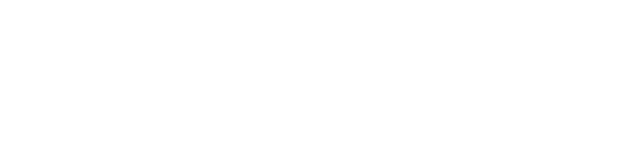
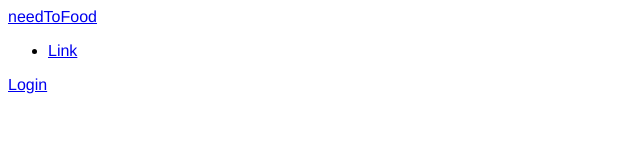
Before and after one commit to remckenna/CS4241_FinalProject, a website: page public/index.html in a window 1280 px wide. Shown: the whole page, without its empty margins (0-640 px from the left). Drawn offline with Linux system fonts and the light colour scheme.

Commit message:
robert I'm sorry I forgot to branch

```diff
--- a/public/css/main.css
+++ b/public/css/main.css
@@ -11,3 +11,7 @@ body
   background-color: #FFFFFF;
   font-family: "HelveticaNeue-Light", "Helvetica Neue Light", "Helvetica Neue", Helvetica, Arial, "Lucida Grande", sans-serif;
 }
+
+#masthead {
+  border-bottom: 3px solid #70748C;
+}
--- a/public/index.html
+++ b/public/index.html
@@ -16,6 +16,16 @@
 
   <body>
     <div id="header">
+      <a class="header-logo" href="/index.html"> needToFood</a>
+      <ul class="header-nav" role="navigation">
+        <li class="header-nav-item">
+          <a class="header-nav-link" href="/"> Link</a>
+        </li>
+      </ul>
+      <div class="header-user" role="search">
+        <a class="bttn-login" href="/" > Login</a>
+      </div>
+
     </div>
     <div id="pageBody">
     </div>
```
